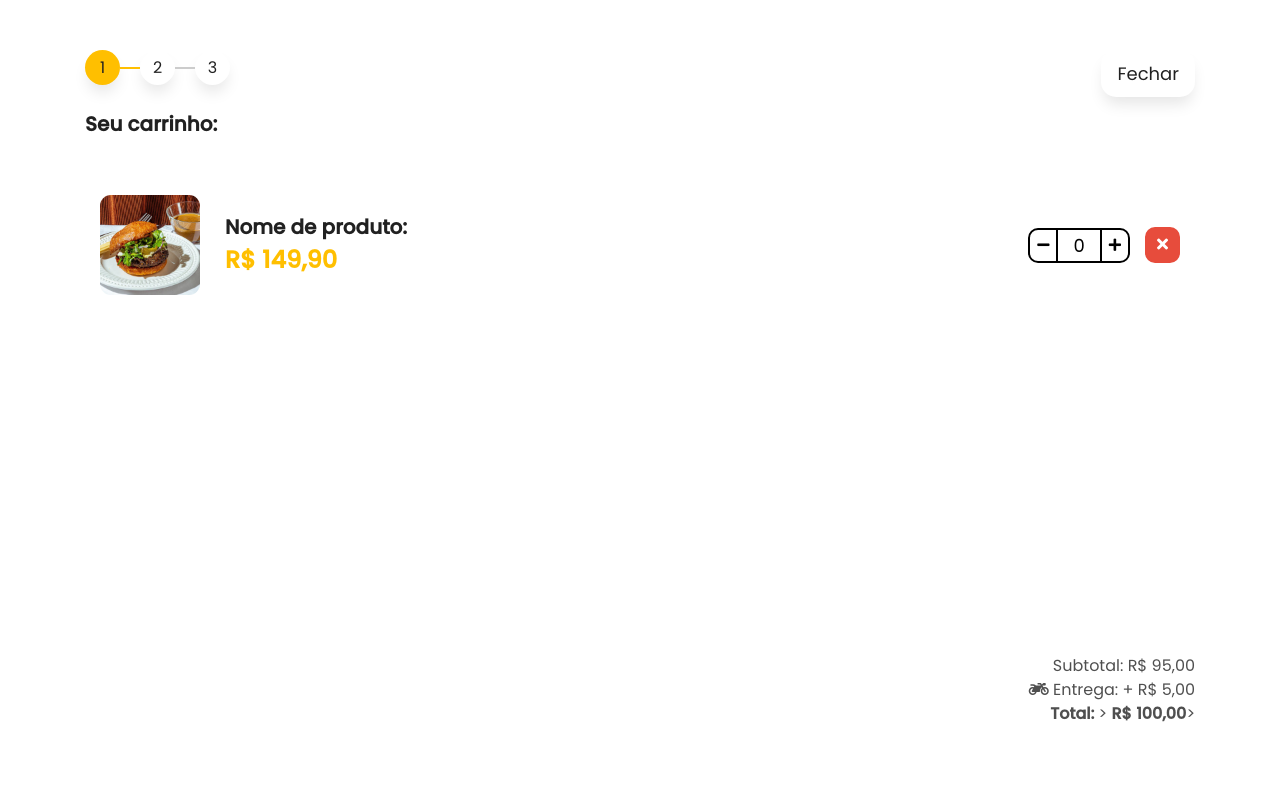
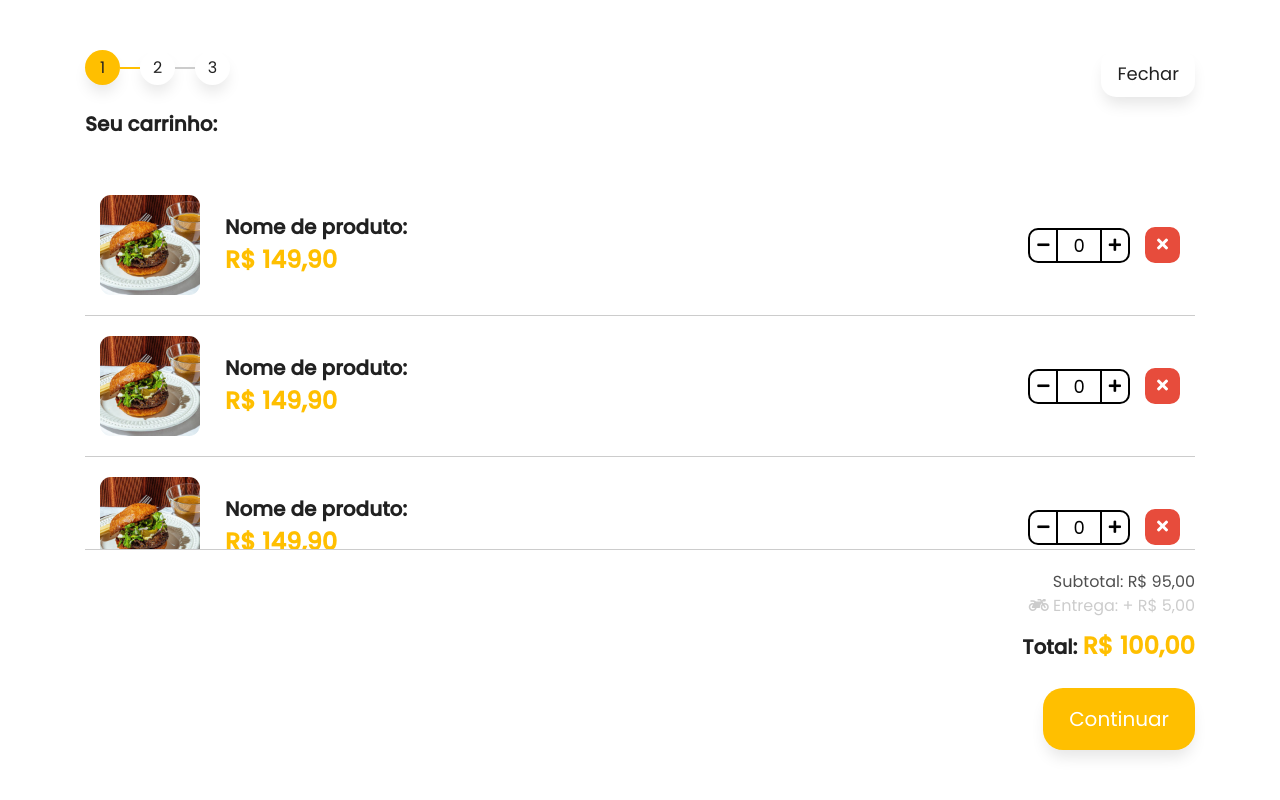
Before and after one commit to Girlene22/Menu_Online-main, a plain HTML site: page index.html in a window 1280 px wide. Shown: the top 800 px of the page. Drawn offline with Linux system fonts and the light colour scheme.

Commit message:
update 03/06 parte 1

```diff
--- a/css/main.css
+++ b/css/main.css
@@ -456,6 +456,16 @@ footer {
     overflow: auto;
     overflow-x: hidden;
 }
+.m-body::-webkit-scrollbar {
+    width: 6px;
+    background: transparent;
+}
+.m-body::-webkit-scrollbar-thumb {
+    background-color: var(--color-white);
+}
+.m-body::-webkit-scrollbar-track {
+    background: transparent;
+}
 .etapas {
     display: flex;
 }
@@ -542,3 +552,19 @@ footer {
     background-color: var(--color-red);
     margin-left: 15px;
 }
+.container-total {
+    padding-top: 20px;
+    border-top: 1px solid var(--color-separate);
+}
+.container-total .texto-entrega {
+    color: var(--color-separate);
+}
+.container-total .texto-total {
+    color: var(--color-black);
+    font-size: 20px;
+    margin-top: 10px;
+}
+.container-total .valor-total {
+    color: var(--color-primary);
+    font-size: 24px;
+}
--- a/index.html
+++ b/index.html
@@ -452,6 +452,70 @@
 
                         </div>
                     </div>
+                    <div class=" col-12 item-carrinho">
+                        <div class="img-produto">
+                            <img src="./img/cardapio/burguers/burger-au-poivre-kit-4-pack.3ca0e39b02db753304cd185638dad518.jpg"/>
+                        </div>
+                        <div class="dados-produto">
+                            <p class="title-produto"><b>Nome de produto: </b></p>
+                            <p class="price-produto"><b>R$ 149,90 </b></p>
+                        </div>
+                        <div class="add-carrinho">
+                            <span class="btn-menos"><i class="fas fa-minus"></i></span>
+                            <span class="add-numero-itens">0</span>
+                            <span class="btn-mais"><i class="fas fa-plus"></i></span>
+                            <span class="btn btn-remove"><i class="fa fa-times"></i></span>
+
+                        </div>
+                    </div>
+                    <div class=" col-12 item-carrinho">
+                        <div class="img-produto">
+                            <img src="./img/cardapio/burguers/burger-au-poivre-kit-4-pack.3ca0e39b02db753304cd185638dad518.jpg"/>
+                        </div>
+                        <div class="dados-produto">
+                            <p class="title-produto"><b>Nome de produto: </b></p>
+                            <p class="price-produto"><b>R$ 149,90 </b></p>
+                        </div>
+                        <div class="add-carrinho">
+                            <span class="btn-menos"><i class="fas fa-minus"></i></span>
+                            <span class="add-numero-itens">0</span>
+                            <span class="btn-mais"><i class="fas fa-plus"></i></span>
+                            <span class="btn btn-remove"><i class="fa fa-times"></i></span>
+
+                        </div>
+                    </div>
+                    <div class=" col-12 item-carrinho">
+                        <div class="img-produto">
+                            <img src="./img/cardapio/burguers/burger-au-poivre-kit-4-pack.3ca0e39b02db753304cd185638dad518.jpg"/>
+                        </div>
+                        <div class="dados-produto">
+                            <p class="title-produto"><b>Nome de produto: </b></p>
+                            <p class="price-produto"><b>R$ 149,90 </b></p>
+                        </div>
+                        <div class="add-carrinho">
+                            <span class="btn-menos"><i class="fas fa-minus"></i></span>
+                            <span class="add-numero-itens">0</span>
+                            <span class="btn-mais"><i class="fas fa-plus"></i></span>
+                            <span class="btn btn-remove"><i class="fa fa-times"></i></span>
+
+                        </div>
+                    </div>
+                    <div class=" col-12 item-carrinho">
+                        <div class="img-produto">
+                            <img src="./img/cardapio/burguers/burger-au-poivre-kit-4-pack.3ca0e39b02db753304cd185638dad518.jpg"/>
+                        </div>
+                        <div class="dados-produto">
+                            <p class="title-produto"><b>Nome de produto: </b></p>
+                            <p class="price-produto"><b>R$ 149,90 </b></p>
+                        </div>
+                        <div class="add-carrinho">
+                            <span class="btn-menos"><i class="fas fa-minus"></i></span>
+                            <span class="add-numero-itens">0</span>
+                            <span class="btn-mais"><i class="fas fa-plus"></i></span>
+                            <span class="btn btn-remove"><i class="fa fa-times"></i></span>
+
+                        </div>
+                    </div>
 
                 </div>
                 <div id="localEntrega" class="row mr-0 ml-0 hidden">
@@ -476,10 +540,22 @@
                         <span id="lblValorEntrega"> + R$ 5,00</span>
                     </p>
                     <p class="mb-0 texto-total">
-                        <span><b>Total: </b>></span>
-                        <span class="valor-total" id="lblValortotal"><b>R$ 100,00</b>></span>
+                        <span><b>Total: </b></span>
+                        <span class="valor-total" id="lblValortotal"><b>R$ 100,00</b></span>
                     </p>
                 </div>
+                <a class="btn btn-yellow float-right" id="btnEtapaPedido">
+                    Continuar
+                </a>
+                <a class="btn btn-yellow float-right hidden" id="btnEtapaEndereco">
+                    Revisar Pedido
+                </a>
+                <a class="btn btn-yellow float-right hidden" id="btnEtapaResumo">
+                    Enviar Pedido
+                </a>
+                <a class="btn btn-white float-right mr-3 hidden" id="btnVoltar">
+                    Voltar
+                </a>
             </div>
         </div>
     </div>
```
